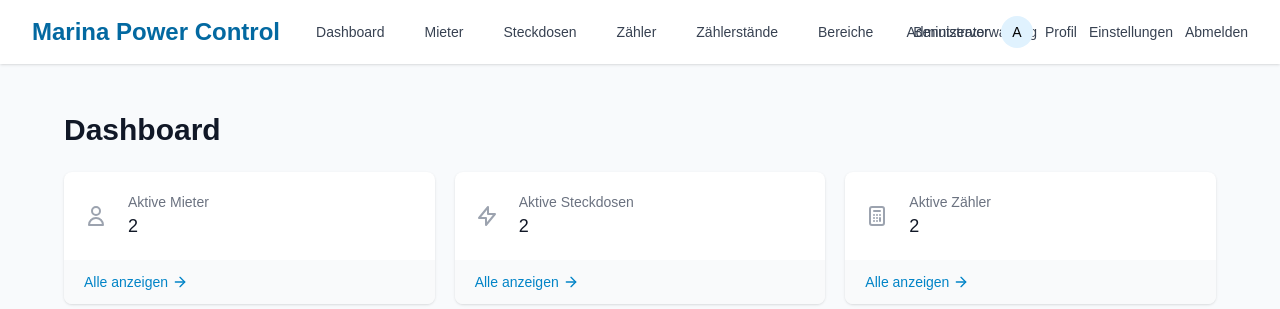
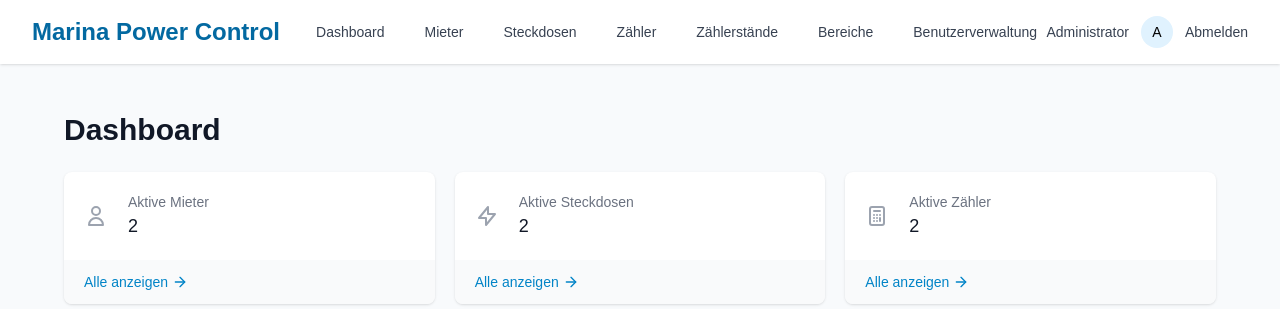
Before and after one commit to lovable-oellrich-gruppe-de/marina-power-control-23, a PHP site: page /index.php in a window 1280 px wide. Shown: the top 309 px of the page. Run offline with PHP 8.4, Linux system fonts and the light colour scheme; a user stored in the database is signed in; data comes from the database, SQL or seed files in the repository; some libraries are stand-ins or nearby versions.

Commit message:
Update header.php

```diff
--- a/includes/header.php
+++ b/includes/header.php
@@ -93,8 +93,8 @@ $current_user = $auth->getCurrentUser();
                                     </span>
                                 </button>
                             </div>
-                            <a href="profile.php" class="text-sm font-medium text-gray-700 hover:text-marina-700">Profil</a>
-                            <a href="settings.php" class="text-sm font-medium text-gray-700 hover:text-marina-700">Einstellungen</a>
+                            <!--<a href="profile.php" class="text-sm font-medium text-gray-700 hover:text-marina-700">Profil</a>-->
+                            <!--<a href="settings.php" class="text-sm font-medium text-gray-700 hover:text-marina-700">Einstellungen</a>-->
                             <a href="logout.php" class="text-sm font-medium text-gray-700 hover:text-marina-700">Abmelden</a>
                         </div>
                     </div>
```
